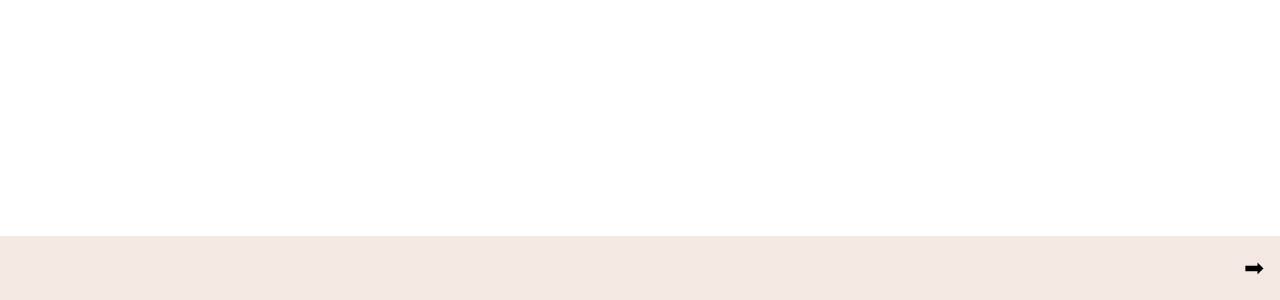
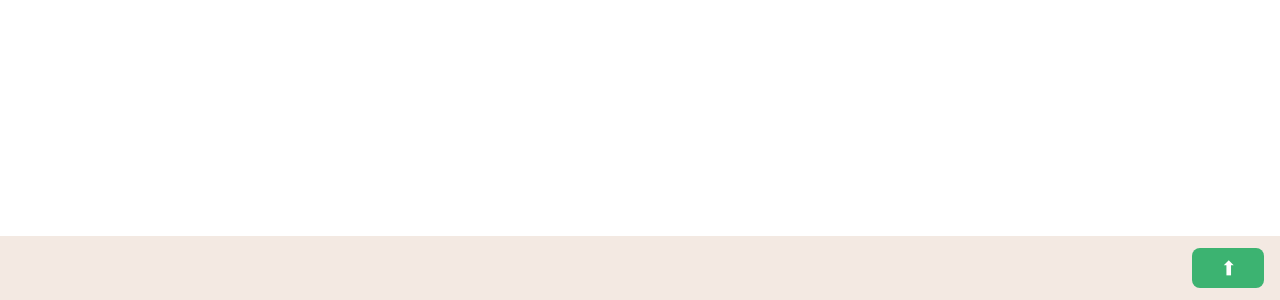
Before and after one commit to geelen/oct-5, a React (Create React App) app: page / in a window 1280 px wide. Shown: the part 500-800 px from the top of the page. Built offline with nearby package versions, Linux system fonts and the light colour scheme.

Commit message:
button looks quarter-decent

```diff
--- a/src/components/ChatApp.js
+++ b/src/components/ChatApp.js
@@ -4,7 +4,8 @@ import ChatOutput from './ChatOutput'
 import ChatInput from './ChatInput'
 
 const Container = styled.div`
-  min-height: 100vh;
+  height: 100vh;
+  width: 100vw;
 `
 
 class ChatApp extends React.Component {
--- a/src/components/ChatInput.js
+++ b/src/components/ChatInput.js
@@ -6,14 +6,24 @@ const Wrapper = styled.div`
   background: hsl(25,40%,92%);
   display: flex;
   align-items: center;
+  overflow: hidden;
 `
 
 const TextInput = styled.div`
   flex-grow: 1;
 `
 const SubmitButton = styled.div`
-  font-size: 1.5rem;
-  padding: 1rem;
+  font-size: 1.25rem;
+  margin: 1rem 2rem;
+  transform: rotate(-90deg);
+  width: 2.5rem;
+  height: 4.5rem;
+  border-radius: 0.5rem;
+  background-color: mediumseagreen;
+  color: white;
+  display: flex;
+  align-items: center;
+  justify-content: center;
 `
 
 const ChatInput = () => (
```
